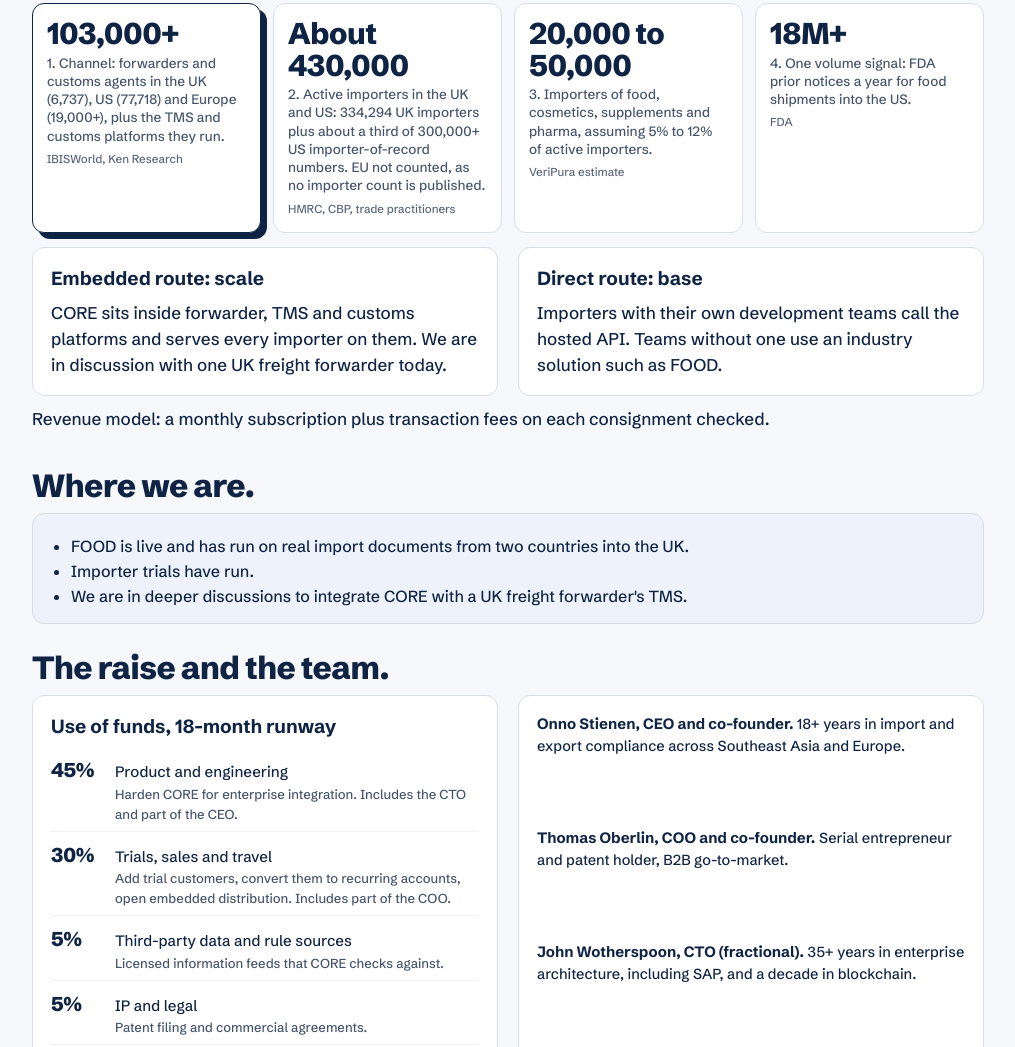
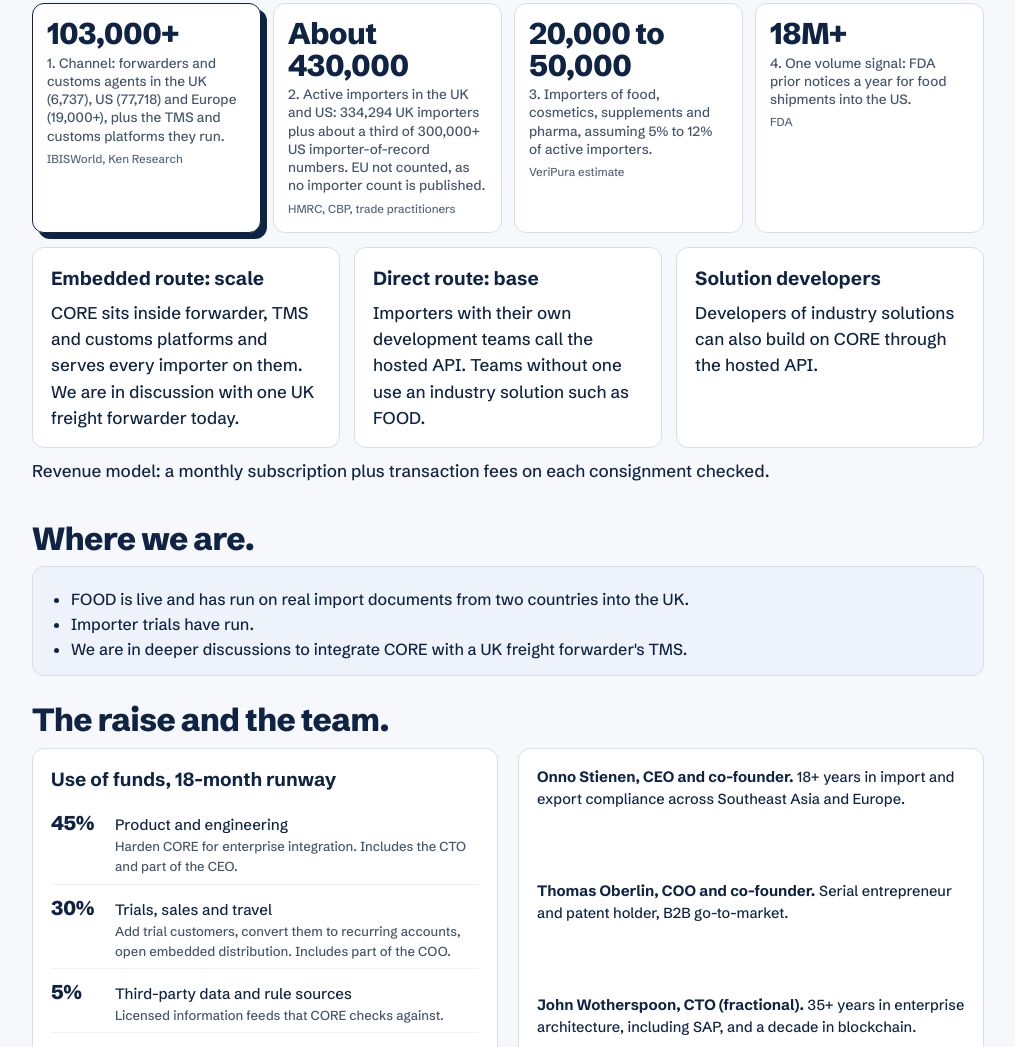
Before and after one commit to VeriPura-2/OnePager, a plain HTML site: page index.html in a window 1280 px wide. Shown: the part 1958-3005 px from the top of the page, without its empty margins (132-1147 px from the left). Drawn offline with nearby package versions, Linux system fonts and the light colour scheme.

Commit message:
Add solution developers card to the layout
Added a new card for solution developers in the layout.

```diff
--- a/index.html
+++ b/index.html
@@ -81,6 +81,7 @@ section{padding:22px 0 4px}
 h2.title{font-size:clamp(24px,3vw,32px);font-weight:800;letter-spacing:-.02em;margin:0 0 10px;max-width:24ch;line-height:1.1}
 p{margin:0 0 10px}
 .two{display:grid;grid-template-columns:1fr 1fr;gap:20px}
+.two.three{grid-template-columns:repeat(3,1fr);gap:14px}
 .card{background:var(--surface);border:1.5px solid var(--line);border-radius:12px;padding:16px 18px}
 .card h3{font-size:19px;font-weight:700;margin:0 0 6px}
 ul.tight{margin:0;padding-left:18px}
@@ -138,7 +139,7 @@ ul.tight li{margin:0 0 6px}
 footer.f{margin-top:22px;padding-top:14px;border-top:1.5px solid var(--line);font-size:12.5px;color:var(--slate);line-height:1.45}
 footer.f p{margin:0 0 6px}
 @media (max-width:960px){.scale{grid-template-columns:repeat(2,1fr)}.apps{grid-template-columns:repeat(2,1fr)}.raise{grid-template-columns:repeat(2,1fr)}}
-@media (max-width:860px){.two,.stages,.team,.jobs{grid-template-columns:1fr}}
+@media (max-width:860px){.two.three{grid-template-columns:1fr}.two,.stages,.team,.jobs{grid-template-columns:1fr}}
 @media (prefers-reduced-motion:reduce){*{transition:none!important;animation:none!important}}
 </style>
 <script>
@@ -228,7 +229,7 @@ footer.f p{margin:0 0 6px}
     <div class="stat"><b>20,000 to 50,000</b><span>3. Importers of food, cosmetics, supplements and pharma, assuming 5% to 12% of active importers.</span><em>VeriPura estimate</em></div>
     <div class="stat"><b>18M+</b><span>4. One volume signal: FDA prior notices a year for food shipments into the US.</span><em>FDA</em></div>
   </div>
-  <div class="two" style="margin-top:14px">
+  <div class="two three" style="margin-top:14px">
     <div class="card">
       <h3>Embedded route: scale</h3>
       <p style="margin:0">CORE sits inside forwarder, TMS and customs platforms and serves every importer on them. We are in discussion with one UK freight forwarder today.</p>
@@ -236,6 +237,10 @@ footer.f p{margin:0 0 6px}
     <div class="card">
       <h3>Direct route: base</h3>
       <p style="margin:0">Importers with their own development teams call the hosted API. Teams without one use an industry solution such as FOOD.</p>
+    </div>
+    <div class="card">
+      <h3>Solution developers</h3>
+      <p style="margin:0">Developers of industry solutions can also build on CORE through the hosted API.</p>
     </div>
   </div>
   <p style="margin-top:10px">Revenue model: a monthly subscription plus transaction fees on each consignment checked.</p>
```
